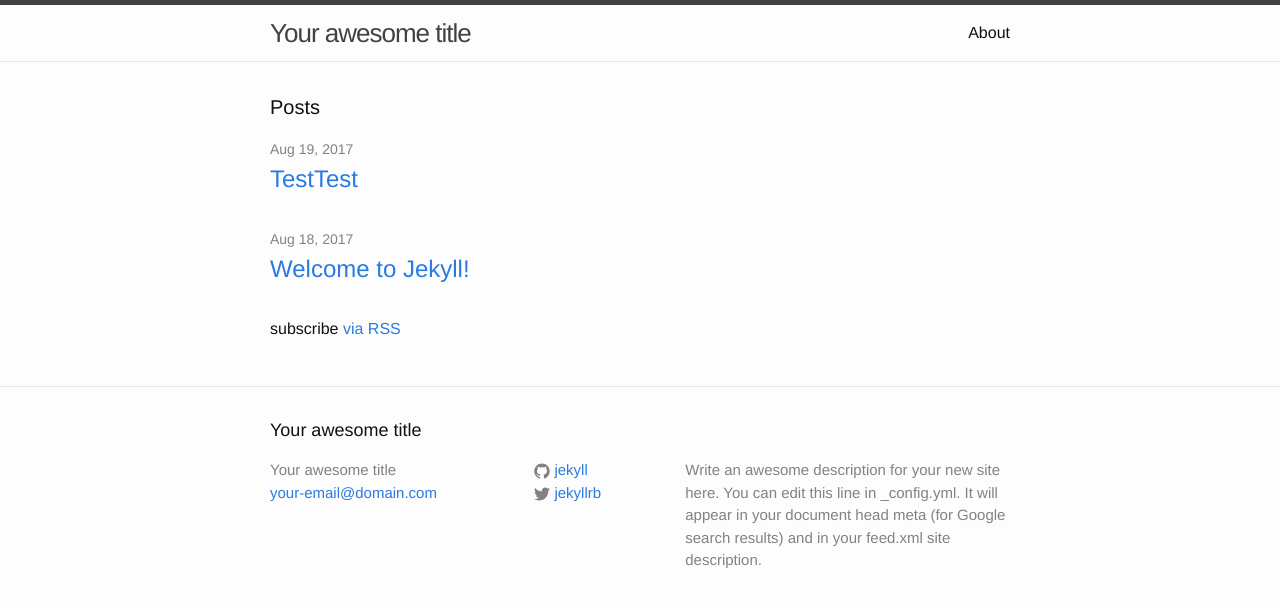
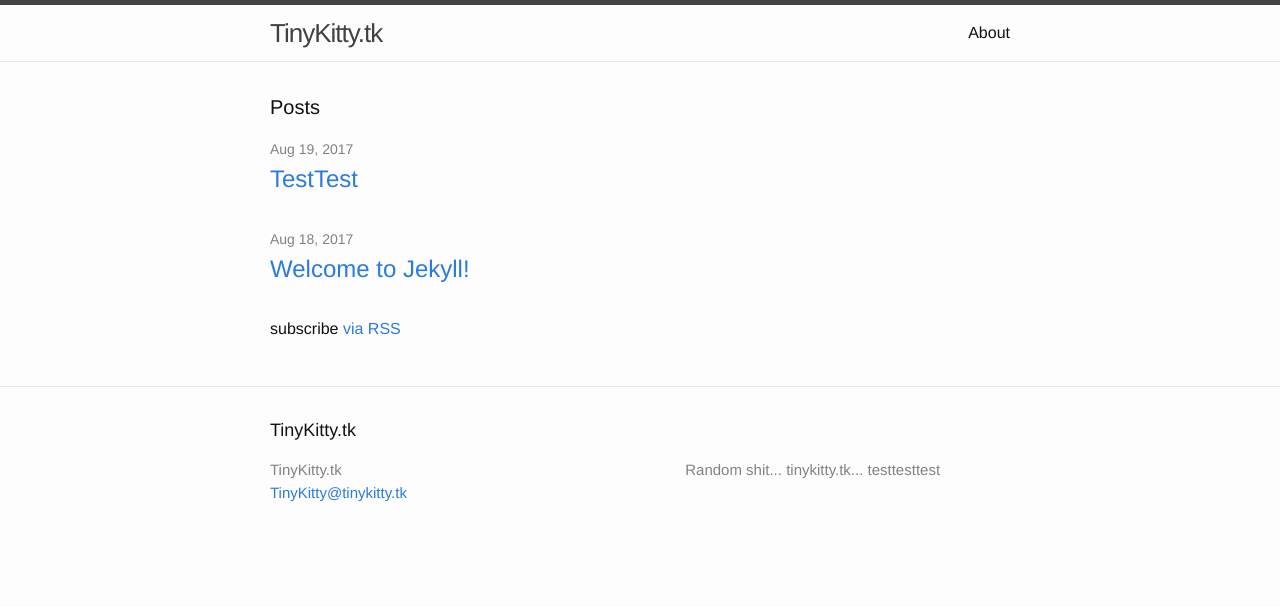
Before and after one commit to zoey-marie/.github.io, a Jekyll site: the page built from index.html, in a window 1280 px wide. Shown: the top 607 px of the page. Built offline with Jekyll 4.4.1, drawn with Linux system fonts in a browser that asks for light colours.

Commit message:
Update config_yml

```diff
--- a/_config.yml
+++ b/_config.yml
@@ -6,16 +6,11 @@
 # 'jekyll serve'. If you change this file, please restart the server process.
 
 # Site settings
-title: Your awesome title
-email: your-email@domain.com
-description: > # this means to ignore newlines until "baseurl:"
-  Write an awesome description for your new site here. You can edit this
-  line in _config.yml. It will appear in your document head meta (for
-  Google search results) and in your feed.xml site description.
+title: TinyKitty.tk
+email: TinyKitty@tinykitty.tk
+description: Random shit... tinykitty.tk... testtesttest
 baseurl: "" # the subpath of your site, e.g. /blog
-url: "http://yourdomain.com" # the base hostname & protocol for your site
-twitter_username: jekyllrb
-github_username:  jekyll
+url: "http://www.tinykitty.tk" # the base hostname & protocol for your site
 
 # Build settings
 markdown: kramdown
```
